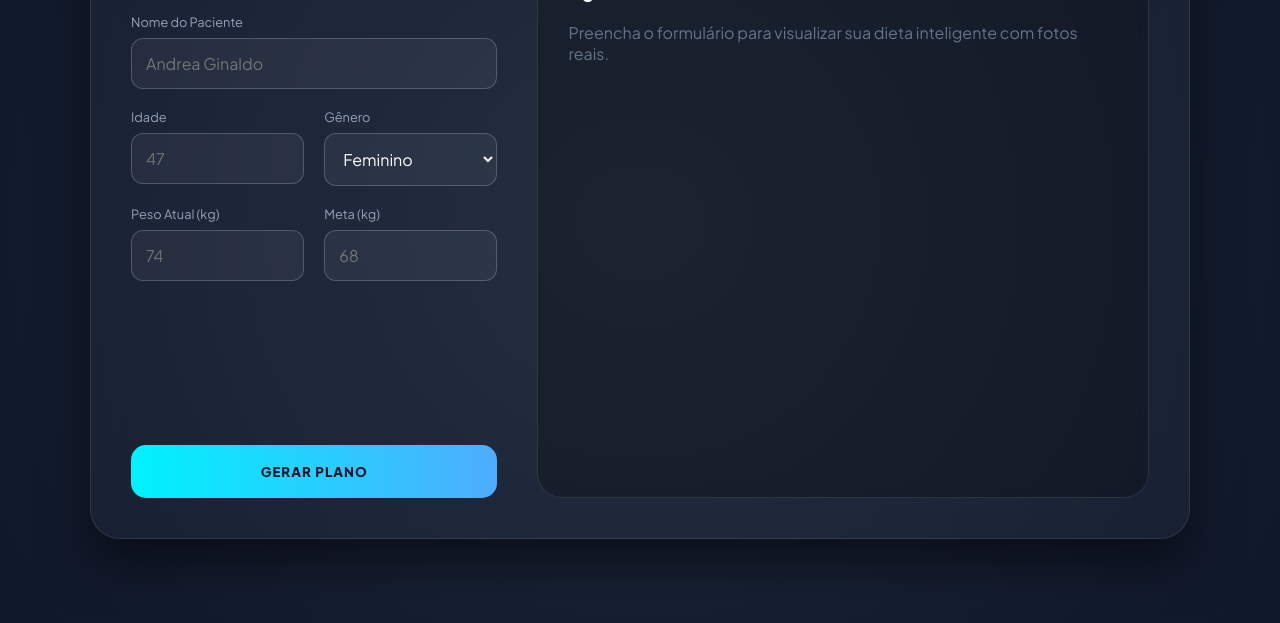
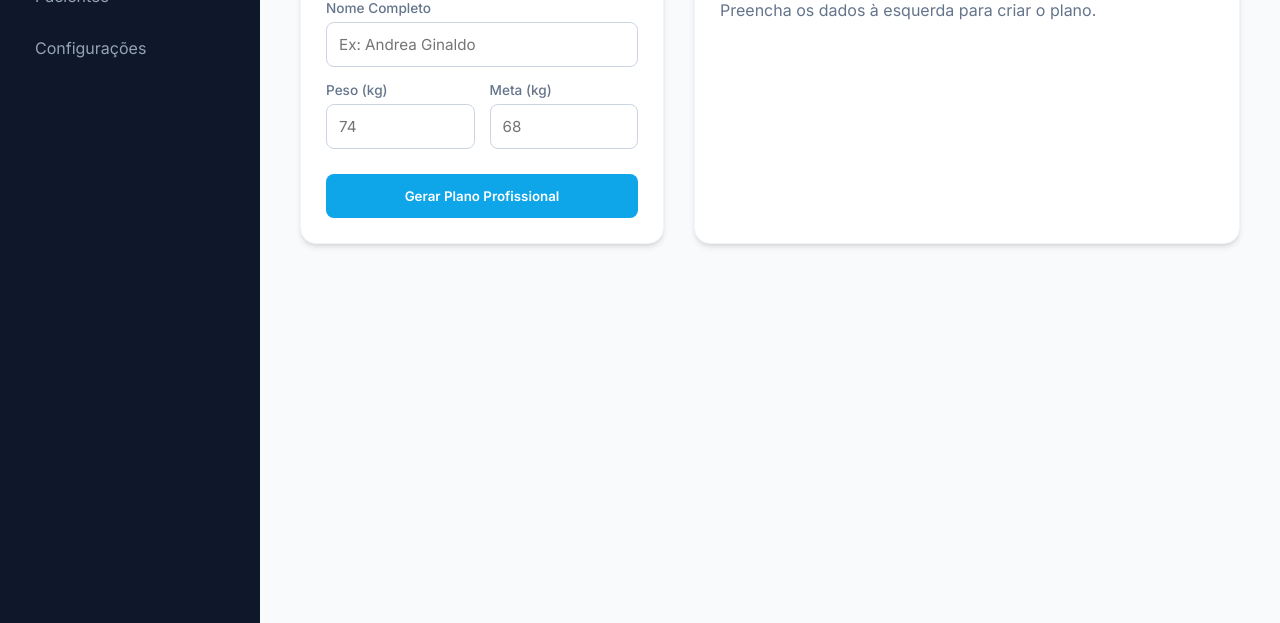
Before and after one commit to domiciano1611-cmyk/nutricao, a plain HTML site: page index.html in a window 1280 px wide. Shown: the part 177-800 px from the top of the page. Drawn offline with Linux system fonts and the light colour scheme.

Commit message:
Update index.html

```diff
--- a/index.html
+++ b/index.html
@@ -3,135 +3,185 @@
 <head>
     <meta charset="UTF-8">
     <meta name="viewport" content="width=device-width, initial-scale=1.0">
-    <title>AI Nutrition | Future Vision</title>
-    <link href="https://fonts.googleapis.com/css2?family=Plus+Jakarta+Sans:wght@300;400;600;800&display=swap" rel="stylesheet">
+    <title>Nutrition Pro | Dashboard</title>
+    <link href="https://fonts.googleapis.com/css2?family=Inter:wght@300;400;500;600;700&display=swap" rel="stylesheet">
+    <style>
+        :root {
+            --primary: #0ea5e9;
+            --primary-dark: #0284c7;
+            --bg-body: #f8fafc;
+            --bg-side: #0f172a;
+            --text-main: #1e293b;
+            --text-muted: #64748b;
+            --glass: rgba(255, 255, 255, 0.9);
+            --shadow: 0 4px 6px -1px rgb(0 0 0 / 0.1), 0 2px 4px -2px rgb(0 0 0 / 0.1);
+        }
 
-    <style>
-        * { margin: 0; padding: 0; box-sizing: border-box; font-family: 'Plus Jakarta Sans', sans-serif; }
+        * { margin: 0; padding: 0; box-sizing: border-box; font-family: 'Inter', sans-serif; }
 
         body {
+            display: flex;
             min-height: 100vh;
-            display: flex;
-            justify-content: center;
-            align-items: center;
-            background: #0f172a;
-            background: radial-gradient(circle at center, #1e293b 0%, #0f172a 100%);
-            padding: 20px;
-            color: white;
-            overflow-x: hidden;
+            background-color: var(--bg-body);
+            color: var(--text-main);
         }
 
-        /* PAINEL PRINCIPAL (GLASSMORPHISM) */
-        .glass-panel {
-            width: 100%;
-            max-width: 1100px;
-            background: rgba(255, 255, 255, 0.03);
-            backdrop-filter: blur(25px);
-            border: 1px solid rgba(255, 255, 255, 0.1);
-            border-radius: 30px;
+        /* MENU LATERAL */
+        aside {
+            width: 260px;
+            background: var(--bg-side);
+            color: white;
             display: flex;
-            padding: 40px;
-            gap: 40px;
-            box-shadow: 0 25px 50px rgba(0,0,0,0.5);
+            flex-direction: column;
+            padding: 30px 20px;
+            position: fixed;
+            height: 100vh;
         }
 
-        /* LADO ESQUERDO: FORMULÁRIO */
-        .form-side { flex: 1; display: flex; flex-direction: column; }
-        h2 { font-size: 1.8rem; margin-bottom: 30px; font-weight: 800; }
-
-        .form-group { margin-bottom: 20px; }
-        .form-group label { font-size: 0.8rem; color: #94a3b8; margin-bottom: 8px; display: block; }
-
-        input, select {
-            width: 100%; padding: 14px;
-            background: rgba(255, 255, 255, 0.05);
-            border: 1px solid rgba(255, 255, 255, 0.2);
-            border-radius: 12px;
-            color: white; font-size: 1rem;
-            transition: 0.3s;
+        aside .logo {
+            font-size: 1.5rem;
+            font-weight: 700;
+            margin-bottom: 40px;
+            color: var(--primary);
+            display: flex;
+            align-items: center;
+            gap: 10px;
         }
 
-        input:focus { border-color: #00f2fe; outline: none; background: rgba(255, 255, 255, 0.1); }
+        nav ul { list-style: none; }
+        nav li {
+            padding: 12px 15px;
+            border-radius: 8px;
+            margin-bottom: 8px;
+            cursor: pointer;
+            transition: 0.2s;
+            color: #94a3b8;
+        }
+        nav li.active { background: var(--primary); color: white; }
+        nav li:hover:not(.active) { background: rgba(255,255,255,0.05); color: white; }
 
-        .row { display: grid; grid-template-columns: 1fr 1fr; gap: 20px; }
-
-        .btn-gerar {
-            margin-top: auto; padding: 18px;
-            background: linear-gradient(90deg, #00f2fe, #4facfe);
-            border: none; border-radius: 15px;
-            font-weight: 800; color: #0f172a;
-            cursor: pointer; text-transform: uppercase;
-            letter-spacing: 1px; transition: 0.3s;
+        /* ÁREA PRINCIPAL */
+        main {
+            margin-left: 260px;
+            flex: 1;
+            display: flex;
+            flex-direction: column;
         }
 
-        .btn-gerar:hover { transform: scale(1.02); box-shadow: 0 0 20px rgba(0, 242, 254, 0.4); }
-
-        /* LADO DIREITO: RESULTADOS */
-        .result-side {
-            flex: 1.5; background: rgba(0, 0, 0, 0.25);
-            border-radius: 25px; padding: 30px;
-            border: 1px solid rgba(255, 255, 255, 0.1);
-            height: 550px; overflow-y: auto;
+        header {
+            height: 70px;
+            background: white;
+            border-bottom: 1px solid #e2e8f0;
+            display: flex;
+            align-items: center;
+            justify-content: space-between;
+            padding: 0 40px;
+            position: sticky;
+            top: 0;
+            z-index: 10;
         }
 
-        .result-side::-webkit-scrollbar { width: 6px; }
-        .result-side::-webkit-scrollbar-thumb { background: #00f2fe; border-radius: 10px; }
+        .content { padding: 40px; max-width: 1200px; margin: 0 auto; width: 100%; }
 
-        .meal-card {
-            display: flex; justify-content: space-between; align-items: center;
-            padding: 20px 0; border-bottom: 1px solid rgba(255, 255, 255, 0.05);
-            animation: fadeIn 0.5s ease forwards;
+        /* GRID DE LAYOUT */
+        .dashboard-grid {
+            display: grid;
+            grid-template-columns: 1fr 1.5fr;
+            gap: 30px;
         }
 
-        @keyframes fadeIn { from { opacity: 0; transform: translateY(10px); } to { opacity: 1; transform: translateY(0); } }
-
-        .meal-info { flex: 1; padding-right: 15px; }
-        .meal-info h4 { color: #00f2fe; font-size: 1.1rem; margin-bottom: 5px; }
-        .meal-info h5 { font-size: 1.2rem; margin-bottom: 8px; color: #fff; }
-        .meal-info p { font-size: 0.85rem; color: #94a3b8; line-height: 1.5; }
-
-        .meal-image-container {
-            width: 130px; height: 130px; min-width: 130px;
-            border-radius: 20px; overflow: hidden;
-            border: 2px solid rgba(0, 242, 254, 0.2);
-            background: #1a2233;
+        .card {
+            background: white;
+            border-radius: 16px;
+            padding: 25px;
+            box-shadow: var(--shadow);
+            border: 1px solid #f1f5f9;
         }
 
-        .meal-image-container img {
-            width: 100%; height: 100%; object-fit: cover;
+        h3 { font-size: 1.1rem; margin-bottom: 20px; color: var(--text-main); }
+
+        /* FORMULÁRIO CLEAN */
+        .form-group { margin-bottom: 15px; }
+        label { display: block; font-size: 0.85rem; font-weight: 500; color: var(--text-muted); margin-bottom: 6px; }
+        input, select {
+            width: 100%;
+            padding: 12px;
+            border: 1px solid #cbd5e1;
+            border-radius: 8px;
+            font-size: 0.95rem;
         }
 
-        .loading-text { text-align: center; color: #00f2fe; margin-top: 40%; font-weight: bold; }
+        .btn-primary {
+            width: 100%;
+            background: var(--primary);
+            color: white;
+            border: none;
+            padding: 14px;
+            border-radius: 8px;
+            font-weight: 600;
+            cursor: pointer;
+            margin-top: 10px;
+            transition: background 0.2s;
+        }
+        .btn-primary:hover { background: var(--primary-dark); }
+
+        /* LISTA DE REFEIÇÕES */
+        .meal-list { display: flex; flex-direction: column; gap: 20px; }
+        .meal-item {
+            display: grid;
+            grid-template-columns: 120px 1fr;
+            gap: 20px;
+            padding: 15px;
+            border-radius: 12px;
+            background: #f8fafc;
+            border: 1px solid #edf2f7;
+        }
+
+        .meal-img {
+            width: 120px;
+            height: 120px;
+            border-radius: 10px;
+            object-fit: cover;
+            background: #e2e8f0;
+        }
+
+        .meal-details h4 { color: var(--primary); font-size: 0.9rem; text-transform: uppercase; margin-bottom: 4px; }
+        .meal-details h5 { font-size: 1.1rem; margin-bottom: 6px; }
+        .meal-details p { font-size: 0.85rem; color: var(--text-muted); line-height: 1.4; }
+
+        .loading { text-align: center; padding: 40px; color: var(--text-muted); }
     </style>
 </head>
 <body>
 
-    <div class="glass-panel">
-        <div class="form-side">
-            <h2>AI Nutrition</h2>
+    <aside>
+        <div class="logo"><span>🥗</span> NutritionAI</div>
+        <nav>
+            <ul>
+                <li class="active">Painel do Plano</li>
+                <li>Pacientes</li>
+                <li>Configurações</li>
+            </ul>
+        </nav>
+    </aside>
 
+    <main>
+        <header>
+            <div class="header-info"><strong>Gerador de Dieta v2.0</strong></div>
+            <div class="user-profile">Nutricionista</div>
+        </header>
+
+        <div class="content">
+            <div class="dashboard-grid">
+                <div class="card">
+                    <h3>Dados do Paciente</h3>
                     <div class="form-group">
-                <label>Nome do Paciente</label>
-                <input type="text" id="nome" placeholder="Andrea Ginaldo">
+                        <label>Nome Completo</label>
+                        <input type="text" id="nome" placeholder="Ex: Andrea Ginaldo">
                     </div>
-
-            <div class="row">
+                    <div style="display: grid; grid-template-columns: 1fr 1fr; gap: 15px;">
                         <div class="form-group">
-                    <label>Idade</label>
-                    <input type="number" id="idade" placeholder="47">
-                </div>
-                <div class="form-group">
-                    <label>Gênero</label>
-                    <select id="genero">
-                        <option value="Feminino">Feminino</option>
-                        <option value="Masculino">Masculino</option>
-                    </select>
-                </div>
-            </div>
-
-            <div class="row">
-                <div class="form-group">
-                    <label>Peso Atual (kg)</label>
+                            <label>Peso (kg)</label>
                             <input type="number" id="peso" placeholder="74">
                         </div>
                         <div class="form-group">
@@ -139,49 +189,61 @@
                             <input type="number" id="meta" placeholder="68">
                         </div>
                     </div>
-
-            <button class="btn-gerar" onclick="generatePlan()">Gerar Plano</button>
+                    <button class="btn-primary" onclick="generatePlan()">Gerar Plano Profissional</button>
                 </div>
 
-        <div class="result-side" id="result-area">
-            <h3 id="result-title">Aguardando dados...</h3>
-            <p style="color:#64748b; margin-top: 20px;">Preencha o formulário para visualizar sua dieta inteligente com fotos reais.</p>
+                <div class="card">
+                    <h3>Sugestão Alimentar</h3>
+                    <div id="result-area">
+                        <p style="color: var(--text-muted)">Preencha os dados à esquerda para criar o plano.</p>
                     </div>
                 </div>
+            </div>
+        </div>
+    </main>
 
     <script>
         const API_KEY = "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";
+
+        // Mapeamento simples para melhorar a busca de imagens (PT -> EN)
+        const translationMap = {
+            "omelete": "omelette",
+            "frango": "grilled chicken",
+            "salada": "salad",
+            "ovos": "eggs",
+            "pão": "whole grain bread",
+            "fruta": "fruit bowl",
+            "iogurte": "yogurt",
+            "peixe": "cooked fish",
+            "carne": "steak beef",
+            "arroz": "brown rice"
+        };
 
         async function generatePlan() {
             const nome = document.getElementById('nome').value || "Paciente";
             const resultArea = document.getElementById('result-area');
 
-            // Feedback visual de carregamento
-            resultArea.innerHTML = `<div class="loading-text">IA analisando perfil e buscando fotos...</div>`;
+            resultArea.innerHTML = `<div class="loading">Consultando IA e selecionando imagens reais...</div>`;
 
             const prompt = `Atue como nutricionista. Crie um plano de emagrecimento para ${nome}.
-            Retorne APENAS 4 refeições seguindo RIGOROSAMENTE este formato:
-            Refeição: [Nome] | Alimento: [Nome curto do prato em Português] | Detalhes: [Breve descrição]`;
+            Retorne 4 refeições seguindo este formato rigoroso:
+            Refeição: [Nome] | Alimento: [Nome do prato] | Detalhes: [Descrição curta]`;
 
             try {
                 const response = await fetch("https://api.groq.com/openai/v1/chat/completions", {
                     method: "POST",
-                    headers: {
-                        "Authorization": `Bearer ${API_KEY}`,
-                        "Content-Type": "application/json"
-                    },
+                    headers: { "Authorization": `Bearer ${API_KEY}`, "Content-Type": "application/json" },
                     body: JSON.stringify({
                         model: "llama-3.3-70b-versatile",
                         messages: [{ role: "user", content: prompt }],
-                        temperature: 0.6
+                        temperature: 0.5
                     })
                 });
 
                 const data = await response.json();
-                const text = data.choices[0].message.content;
-                const lines = text.split('\n').filter(l => l.includes('|'));
+                const lines = data.choices[0].message.content.split('\n').filter(l => l.includes('|'));
 
-                let htmlContent = `<h3>Plano de ${nome}</h3>`;
+                let htmlContent = `<div class="meal-list">`;
 
                 for (let line of lines) {
                     const parts = line.split('|');
@@ -189,32 +251,36 @@
                     const foodName = parts[1].split(':')[1].trim();
                     const details = parts[2].split(':')[1].trim();
 
-                    // TRUQUE PARA IMAGEM SEMPRE APARECER:
-                    // Usamos LoremFlickr que é o mais estável para buscas dinâmicas.
-                    // Adicionamos a tag "healthy,food" para garantir que a foto seja de dieta.
-                    const searchTerm = encodeURIComponent(foodName.replace(/ /g, ","));
-                    const imgUrl = `https://loremflickr.com/320/320/healthy,food,${searchTerm}/all`;
+                    // Melhorando a busca da imagem
+                    let searchTag = foodName.toLowerCase();
+                    for (const [pt, en] of Object.entries(translationMap)) {
+                        if (searchTag.includes(pt)) { searchTag = en; break; }
+                    }
+
+                    // Usando Unsplash com Source dinâmico e palavras-chave em inglês para precisão
+                    const imgUrl = `https://source.unsplash.com/400x400/?food,${searchTag.replace(/ /g, ",")}`;
+
+                    // Backup Caso Unsplash demore (LoremFlickr)
+                    const fallbackImg = `https://loremflickr.com/400/400/food,${searchTag.replace(/ /g, ",")}/all`;
 
                     htmlContent += `
-                        <div class="meal-card">
-                            <div class="meal-info">
+                        <div class="meal-item">
+                            <img class="meal-img" src="${fallbackImg}" alt="${foodName}"
+                                 onerror="this.src='https://images.unsplash.com/photo-1490645935967-10de6ba17061?auto=format&fit=crop&w=400&q=80'">
+                            <div class="meal-details">
                                 <h4>${mealType}</h4>
                                 <h5>${foodName}</h5>
                                 <p>${details}</p>
-                            </div>
-                            <div class="meal-image-container">
-                                <img src="${imgUrl}" alt="${foodName}"
-                                     onerror="this.src='https://images.unsplash.com/photo-1490645935967-10de6ba17061?auto=format&fit=crop&w=300&q=80'">
                             </div>
                         </div>
                     `;
                 }
 
+                htmlContent += `</div>`;
                 resultArea.innerHTML = htmlContent;
 
             } catch (error) {
-                resultArea.innerHTML = `<div class="loading-text" style="color:#ff4b2b">Erro ao conectar. Verifique sua chave API.</div>`;
-                console.error(error);
+                resultArea.innerHTML = `<p style="color: red">Erro ao processar. Tente novamente.</p>`;
             }
         }
     </script>
```
Lines whose indentation alone changed are shown as unchanged.
